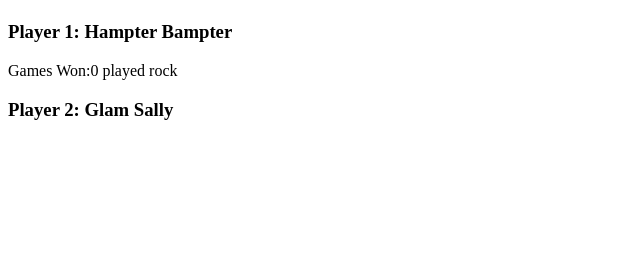
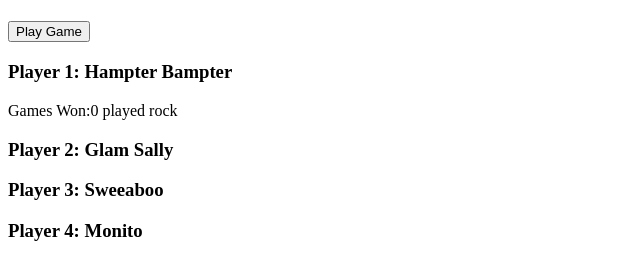
Before and after one commit to HampterBampter/The-Candy-Store, a plain HTML site: page rockPaperScissorsV3/index.html in a window 1280 px wide. Shown: the whole page, without its empty margins (0-640 px from the left). Drawn offline with Linux system fonts and the light colour scheme.

Commit message:
Update index.html

```diff
--- a/rockPaperScissorsV3/index.html
+++ b/rockPaperScissorsV3/index.html
@@ -8,14 +8,15 @@
 </head>
 <body>
     <h1 id="worldChamp"></h1>
+    <button id="buttonPlay">Play Game</button>
     <h3>Player 1: Hampter Bampter</h3>
     <p id="scoreP1"></p>
     <h3>Player 2: Glam Sally</h3>
     <p id="scoreP2"></p>
-    <!-- <h3>Player 3: Sweeaboo</h3>
+    <h3>Player 3: Sweeaboo</h3>
     <p id="scoreP3"></p>
     <h3>Player 4: Monito</h3>
-    <p id="scoreP4"></p> -->
+    <p id="scoreP4"></p>
 
     <script src="myscripts.js"></script>
 </body>
```
